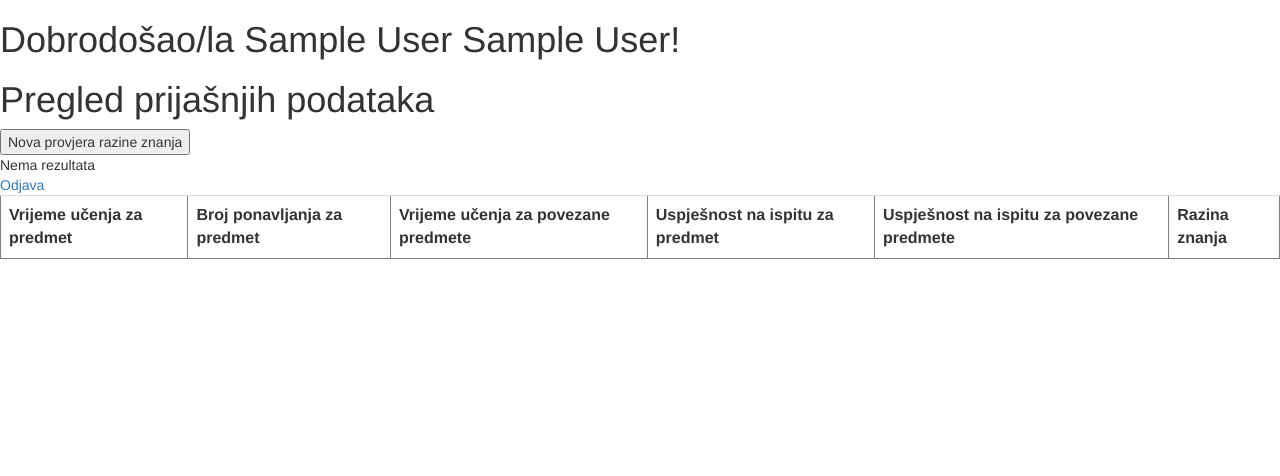
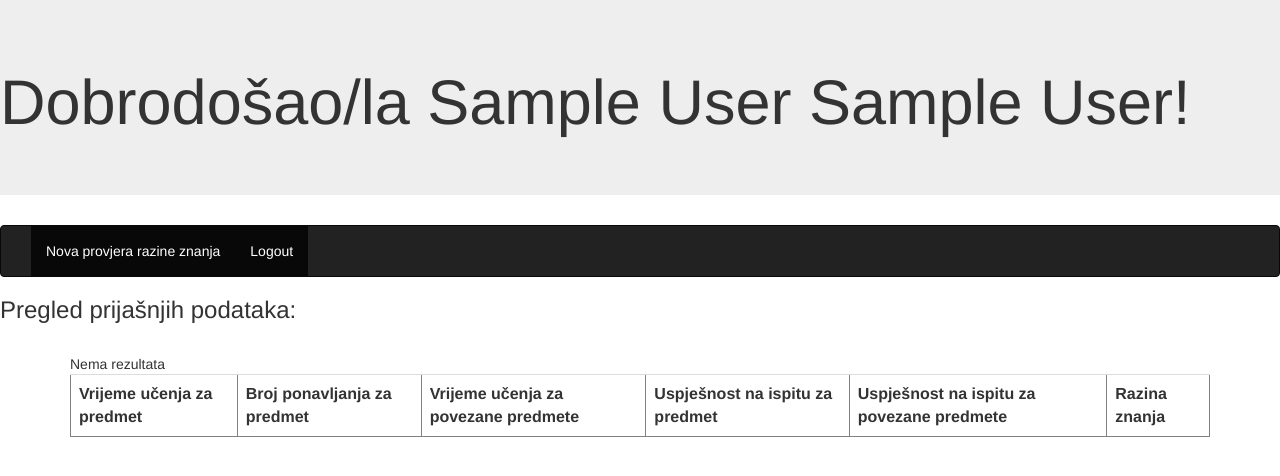
Before and after one commit to VladimirAnic/RUAP_projekt, a PHP site: page /overview.php in a window 1280 px wide. Shown: the top 476 px of the page. Run offline with PHP 8.4, Linux system fonts and the light colour scheme; the visitor is signed in with stand-in values (Sample User, id 1); data that the repository does not hold is empty; some libraries are stand-ins or nearby versions.

Commit message:
added bootstrap to overview

```diff
--- a/overview.php
+++ b/overview.php
@@ -1,7 +1,11 @@
 <?php
 	session_start();
 	if($_SESSION["ime"]!=null )
-			echo "<h1>Dobrodošao/la {$_SESSION["ime"]} {$_SESSION["prezime"]}!\n</h1>";
+	{
+		echo '<div class="jumbotron">';
+		echo "<h1>Dobrodošao/la {$_SESSION["ime"]} {$_SESSION["prezime"]}!\n</h1>";
+		echo '</div>';
+		}
     else header("Location:login.php");
 ?>
 <!DOCTYPE html>
@@ -11,13 +15,36 @@
 		<link rel="stylesheet" href="https://maxcdn.bootstrapcdn.com/bootstrap/3.3.7/css/bootstrap.min.css">
 		<script src="https://ajax.googleapis.com/ajax/libs/jquery/3.2.0/jquery.min.js"></script>
 		<script src="https://maxcdn.bootstrapcdn.com/bootstrap/3.3.7/js/bootstrap.min.js"></script>
+		<style>
+			.navbarP{
+				padding-bottom:30px;
+			}
+			</style>
     </head>
     <body>
-		<h1>Pregled prijašnjih podataka</h1>
-       <button type="button" onclick="location.href = 'newTest.php';">Nova provjera razine znanja</button>
+	<nav class="navbar navbar-inverse">
+		<div class="container-fluid">
+			<div class="navbar-header">
+				<button type="button" class="navbar-toggle" data-toggle="collapse" data-target="#myNavbar">
+				<span class="icon-bar"></span>
+				<span class="icon-bar"></span>
+				<span class="icon-bar"></span>
+			</button>
+			<div class="collapse navbar-collapse" id="myNavbar">
+			<ul class="nav navbar-nav">
+				<li class="active"><a href="newTest.php">Nova provjera razine znanja</a></li>
+				<li class="active"><a href="signout.php">Logout</a></li>
+			<!--
+				<button type="button"  onclick="location.href = 'newTest.php';">Nova provjera razine znanja</button>
+				-->
+			</div>
+		</div>
+	</nav>
+		<h3>Pregled prijašnjih podataka: </h1>
 <?php
 include 'connection.php';
-echo '<table class="table" width="60%" border="1px" cellpadding="2" cellspacing="2">';
+echo '<div class="container">';
+echo '<table class="table" border="1px" cellpadding="2" cellspacing="2">';
 		echo '<tr><td><b>Vrijeme učenja za predmet</b></td>';
 		echo '<td><b>Broj ponavljanja za predmet</b></td>';
 		echo '<td><b>Vrijeme učenja za povezane predmete</b></td>';
@@ -44,10 +71,10 @@ echo '<table class="table" width="60%" border="1px" cellpadding="2" cellspacing=
 				echo '<td>'.$row["knowledge_level"].'</td></tr>';
 			 }
 			 echo '</table>';
+			 echo '</div>';
 		}
 		else echo "<br/>Nema rezultata<br/>";
 
 ?>
-    <a href='signout.php'>Odjava</a>
-    </body>
+	</body>
 </html>
```
